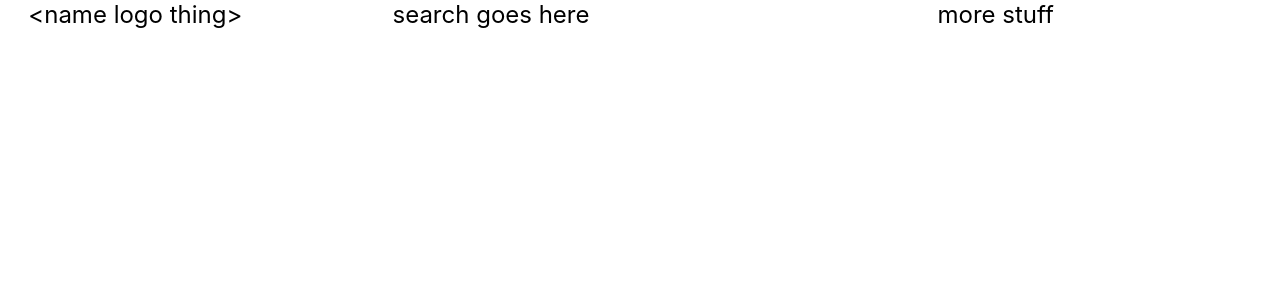
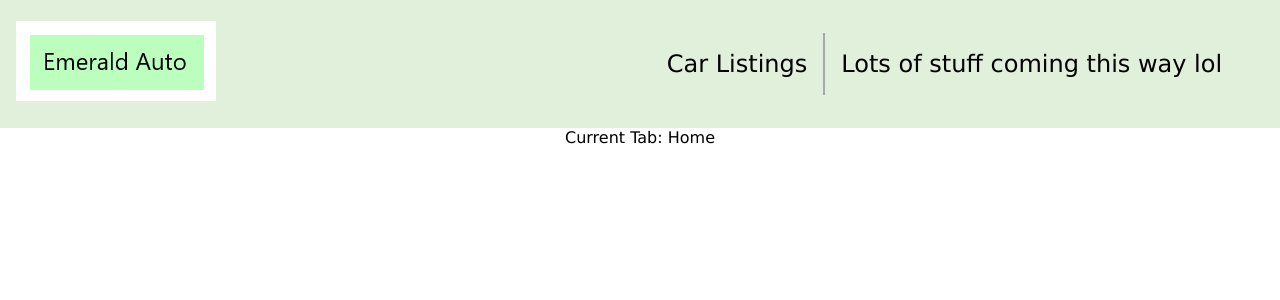
Before and after one commit to myaltaccountsthis/emeraldautoexchange, a React (Create React App) app: page / in a window 1280 px wide. Shown: the top 300 px of the page. Built offline with nearby package versions, Linux system fonts and the light colour scheme.

Commit message:
NavBar blueprints

```diff
--- a/public/index.html
+++ b/public/index.html
@@ -26,7 +26,7 @@
       work correctly both with client-side routing and a non-root public URL.
       Learn how to configure a non-root public URL by running `npm run build`.
     -->
-    <title>React App</title>
+    <title>Emerald Auto Exchange</title>
   </head>
   <body>
     <noscript>You need to enable JavaScript to run this app.</noscript>
--- a/src/App.css
+++ b/src/App.css
@@ -1,14 +1,34 @@
 .App {
   text-align: center;
+  font-family: Verdana, Geneva, Tahoma, sans-serif;
 }
 
 .App-Nav {
-  /*background-color:rgb(168, 218, 144);*/
+  display: flex;
+  background-color:rgb(225, 240, 218);
+  margin: auto auto;
+  padding: 20px 0px;
+
   font-size: 1.5em;
-  display: flex;
+  white-space: nowrap;
+
   flex-direction: row;
+  align-items: center;
 }
 
 .App-Nav-Element {
-  flex-grow: 1;
+  margin: 0px 10px;
+  border: none;
+  background-color: transparent;
+  font: inherit;
+
 }
+
+.App-Nav-Element:hover {
+  cursor: pointer;
+}
+
+.App-Nav-Divider {
+  border: 1px solid darkgray;
+  height: 60px;
+}
--- a/src/App.jsx
+++ b/src/App.jsx
@@ -1,23 +1,46 @@
+import React from 'react';
 import './App.css';
+import NavButton from './NavButton';
+import NavDivider from './NavDivider';
 
-function App() {
+class App extends React.Component {
+  constructor(props) {
+    super(props);
+    this.state = {
+      currentTab: "Home",
+      useNavMenu: false
+    };
+    this.navInfo = {
+      "Listings": "Car Listings",
+      "Even more stuff": "Lots of stuff coming this way lol"
+    };
+  }
+
+  handleOnClick(name) {
+    return () => this.setState({currentTab: name});
+  }
+
+  render() {
     return (
       <div className="App">
         <header>
           <div className="App-Nav">
-          <div className="App-Nav-Element">
-            &lt;name logo thing&gt;
-          </div>
-          <div className="App-Nav-Element" style={{width: "30%"}}>
-            search goes here
-          </div>
-          <div className="App-Nav-Element" style={{width: "40%"}}>
-            more stuff
-          </div>
+            <NavButton name="Home" content={<img src="./logo.png" alt="Emerald Auto" />} onClick={this.handleOnClick("Home")} />
+            <div style={{flexGrow: 10}} />
+            {
+              (() => { // create NavButtons using object and insert NavDividers in between
+                let arr = Object.keys(this.navInfo).map(key => <NavButton name={key} content={this.navInfo[key]} onClick={this.handleOnClick(key)} />).reduce((r, a) => r.concat(a, <NavDivider />), []);
+                arr.pop();
+                return arr;
+              })()
+            }
+            <div style={{flexGrow: 1}} />
           </div>
         </header>
+        Current Tab: {this.state.currentTab}
       </div>
     );
   }
+}
 
 export default App;
--- /dev/null
+++ b/src/NavButton.jsx
@@ -0,0 +1,9 @@
+function NavButton(props) {
+  return (
+    <button className="App-Nav-Element" onClick={props.onClick} name={props.name}>
+      {props.content}
+    </button>
+  );
+}
+
+export default NavButton;
--- /dev/null
+++ b/src/NavDivider.jsx
@@ -0,0 +1,7 @@
+function NavDivider() {
+  return (
+    <div className="App-Nav-Divider" />
+  )
+}
+
+export default NavDivider;
```
Also changed, not shown: public/logo.png (added), 1 other file (tests, documents, lock files or other folders). Lines whose indentation alone changed are shown as unchanged.
